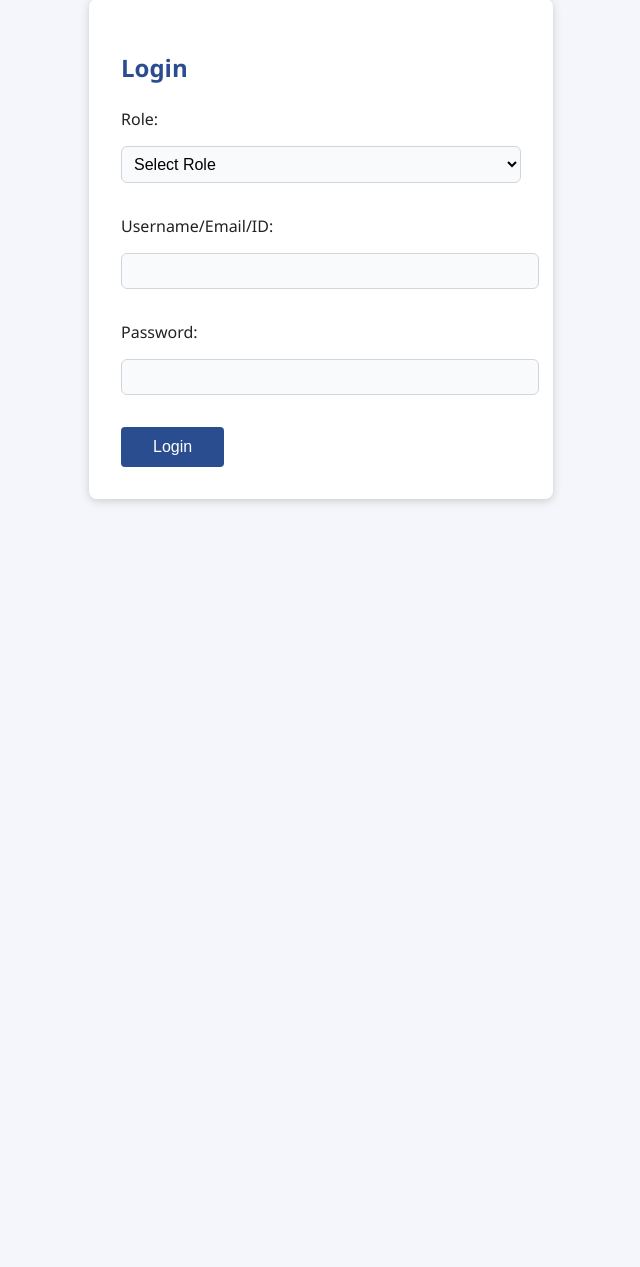
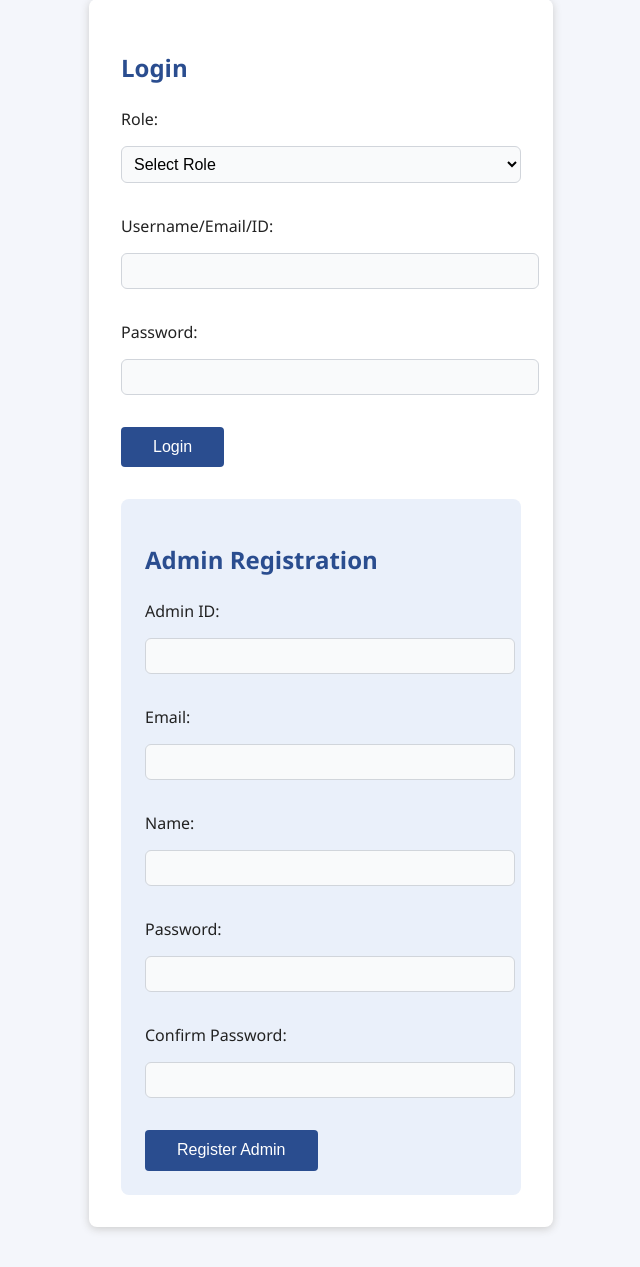
Before and after one commit to CRISPER-GYAN/One-love, a PHP site: page /login.php in a window 1280 px wide. Shown: the part 41-1308 px from the top of the page, without its empty margins (319-959 px from the left). Before the commit the page ends 545 px from the top, so only its background shows below. Run offline with PHP 8.4, Linux system fonts and the light colour scheme; data that the repository does not hold is empty.

Commit message:
ALLOW ADMIN TO GREATE ACCOUNT

```diff
--- a/school-management/login.php
+++ b/school-management/login.php
@@ -13,7 +13,39 @@ if (empty($_SESSION['csrf_token'])) {
 $error = '';
 $success = '';
 
-// Admin account creation is disabled
+// Admin registration logic
+$show_admin_registration = false;
+// Check if admin registration is enabled in settings or if no admin exists
+$settings = $conn->query("SELECT admin_registration_visible FROM settings LIMIT 1");
+if ($settings && ($row = $settings->fetch_assoc())) {
+	$show_admin_registration = (bool)$row['admin_registration_visible'];
+}
+$admin_count = $conn->query("SELECT COUNT(*) as cnt FROM admins");
+if ($admin_count && ($row = $admin_count->fetch_assoc())) {
+	if ((int)$row['cnt'] === 0) $show_admin_registration = true;
+}
+
+if (isset($_POST['register_admin'])) {
+	$admin_id = trim($_POST['admin_id'] ?? '');
+	$email = trim($_POST['email'] ?? '');
+	$name = trim($_POST['name'] ?? '');
+	$password = $_POST['password'] ?? '';
+	$confirm = $_POST['confirm_password'] ?? '';
+	if (!$admin_id || !$email || !$name || !$password || !$confirm) {
+		$reg_error = 'All fields are required.';
+	} elseif ($password !== $confirm) {
+		$reg_error = 'Passwords do not match.';
+	} else {
+		$stmt = $conn->prepare("INSERT INTO admins (admin_id, email, name, password) VALUES (?, ?, ?, ?)");
+		$hash = password_hash($password, PASSWORD_DEFAULT);
+		$stmt->bind_param('ssss', $admin_id, $email, $name, $hash);
+		if ($stmt->execute()) {
+			$reg_success = 'Admin account created. You can now log in.';
+		} else {
+			$reg_error = 'Error creating admin: ' . htmlspecialchars($stmt->error);
+		}
+	}
+}
 
 // Handle login
 if ($_SERVER['REQUEST_METHOD'] === 'POST') {
@@ -150,7 +182,27 @@ if ($_SERVER['REQUEST_METHOD'] === 'POST') {
 			<input type="password" name="password" id="password" required>
 			<button type="submit">Login</button>
 		</form>
-		<!-- Admin account creation is disabled -->
+		<?php if ($show_admin_registration): ?>
+		<div class="admin-register-box" style="margin-top:2em; background:#eaf0fa; padding:1.5em; border-radius:8px;">
+			<h2>Admin Registration</h2>
+			<?php if (!empty($reg_error)): ?><div class="error"><?= htmlspecialchars($reg_error) ?></div><?php endif; ?>
+			<?php if (!empty($reg_success)): ?><div class="success" style="color:green; margin-top:1em;"> <?= htmlspecialchars($reg_success) ?> </div><?php endif; ?>
+			<form method="post" autocomplete="off">
+				<input type="hidden" name="register_admin" value="1">
+				<label for="admin_id">Admin ID:</label>
+				<input type="text" name="admin_id" id="admin_id" required><br>
+				<label for="email">Email:</label>
+				<input type="email" name="email" id="email" required><br>
+				<label for="name">Name:</label>
+				<input type="text" name="name" id="name" required><br>
+				<label for="password">Password:</label>
+				<input type="password" name="password" id="password" required><br>
+				<label for="confirm_password">Confirm Password:</label>
+				<input type="password" name="confirm_password" id="confirm_password" required><br>
+				<button type="submit">Register Admin</button>
+			</form>
+		</div>
+		<?php endif; ?>
 	</div>
 	</body>
 	</html>
```
